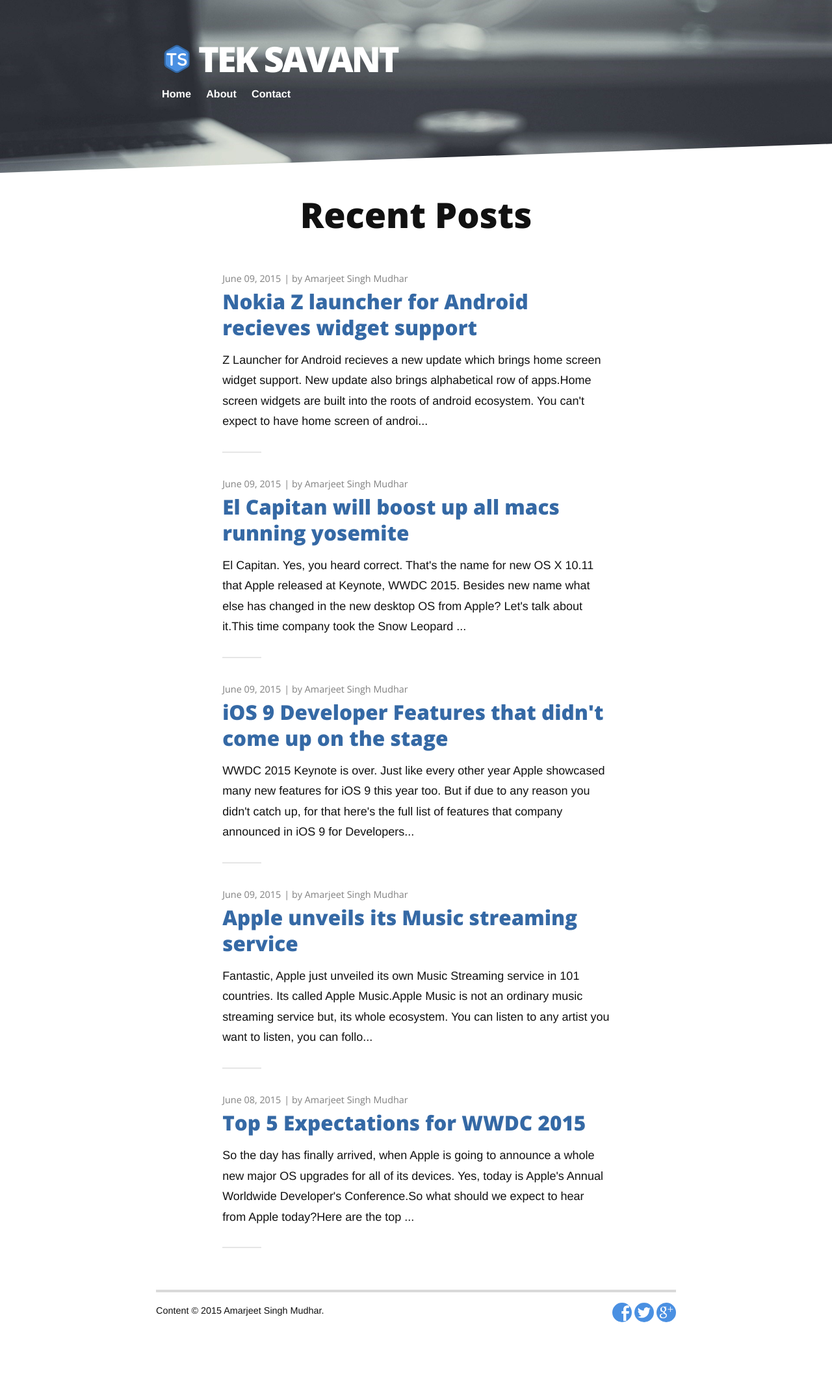
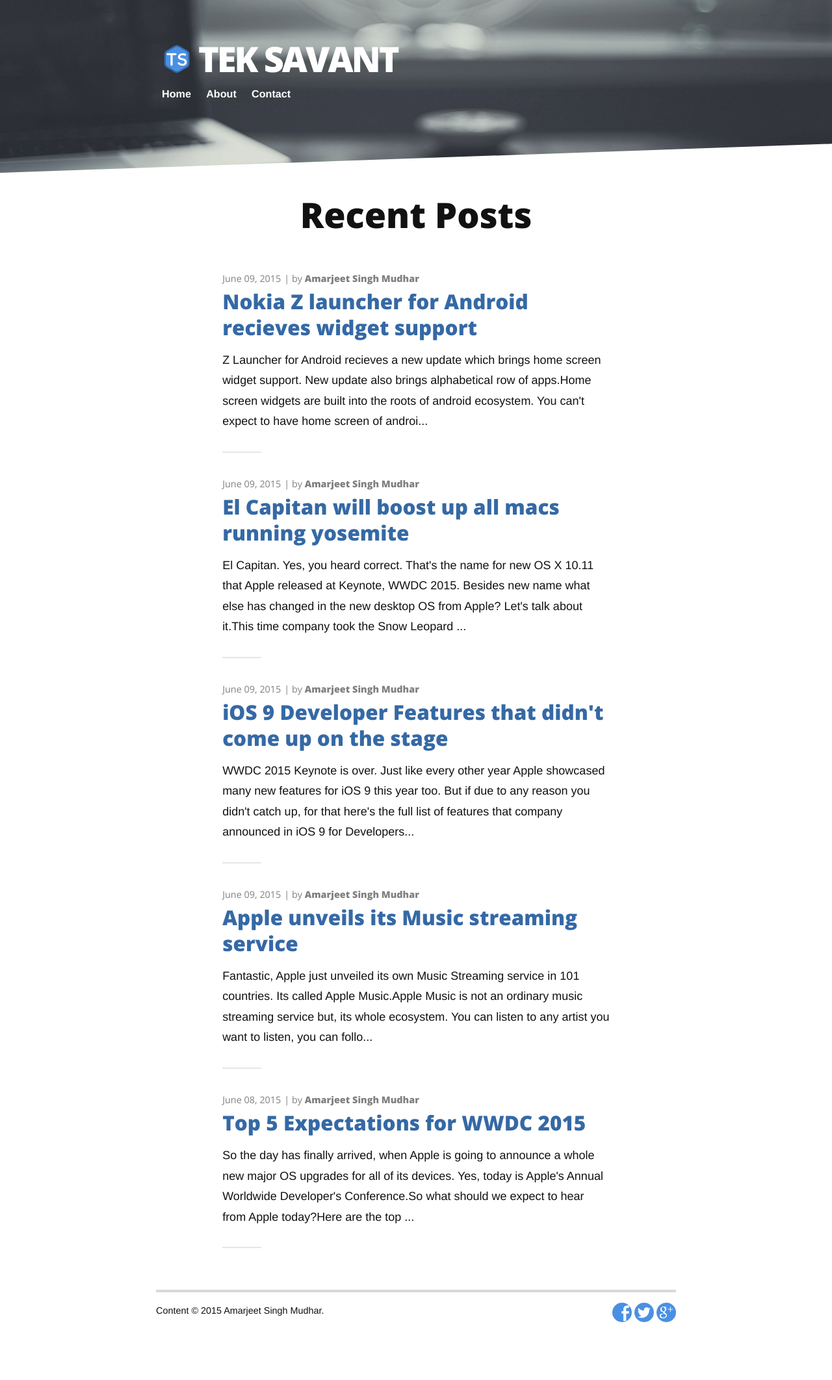
Before and after one commit to teksavant/teksavant.github.io, a Jekyll site: the page built from index.html, in a window 1280 px wide. Shown: the whole page at 65% size. Built offline with Jekyll 4.4.1, drawn with Linux system fonts in a browser that asks for light colours; nearby versions of some CDN libraries; Markdown is read by kramdown in place of the engine named in the settings; the list of posts is cut into pages by our own code.

Commit message:
bold author name

```diff
--- a/_layouts/post.html
+++ b/_layouts/post.html
@@ -9,7 +9,7 @@
       </div>
   {% endif %}
   <h1 class="postTitle">{{ page.title }}</h1>
-  <p class="meta">{{ page.date | date: '%B %d, %Y' }} | <span class="time">{{ page.content | number_of_words | divided_by:180 }}</span> Minute Read | by {% if page.author %}{{ page.author }}{% endif %}</p>
+  <p class="meta">{{ page.date | date: '%B %d, %Y' }} | <span class="time">{{ page.content | number_of_words | divided_by:180 }}</span> Minute Read | by <span style="font-weight: bold;">{% if page.author %}{{ page.author }}{% endif %}</span></p>
 
   {{ content }}
 
--- a/index.html
+++ b/index.html
@@ -21,7 +21,7 @@
       <li>
         <span class="date">{{ post.date | date: '%B %d, %Y' }}</span>
         <span class="date">{% if post.author %}{{ '| by ' }}{% endif %}</span>
-        <span class="date">{% if post.author %}{{ post.author }}{% endif %}</span>
+        <span class="date" style="font-weight: bold;">{% if post.author %}{{ post.author }}{% endif %}</span>
         <h3><a class="post-link" href="{{ post.url | prepend: site.baseurl }}">{{ post.title }}</a></h3>
         <p class="description">{% if post.description %}{{ post.description | strip_html | strip_newlines | truncate: 250 }}{% else %}{{ post.content | strip_html | strip_newlines | truncate: 250 }}{% endif %}</p>
       </li>
```
